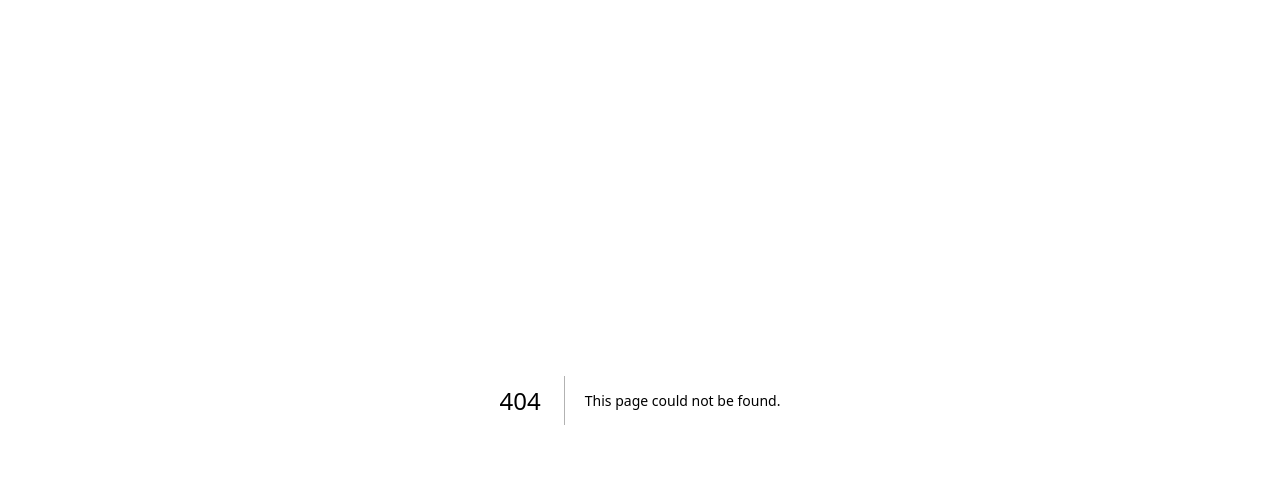
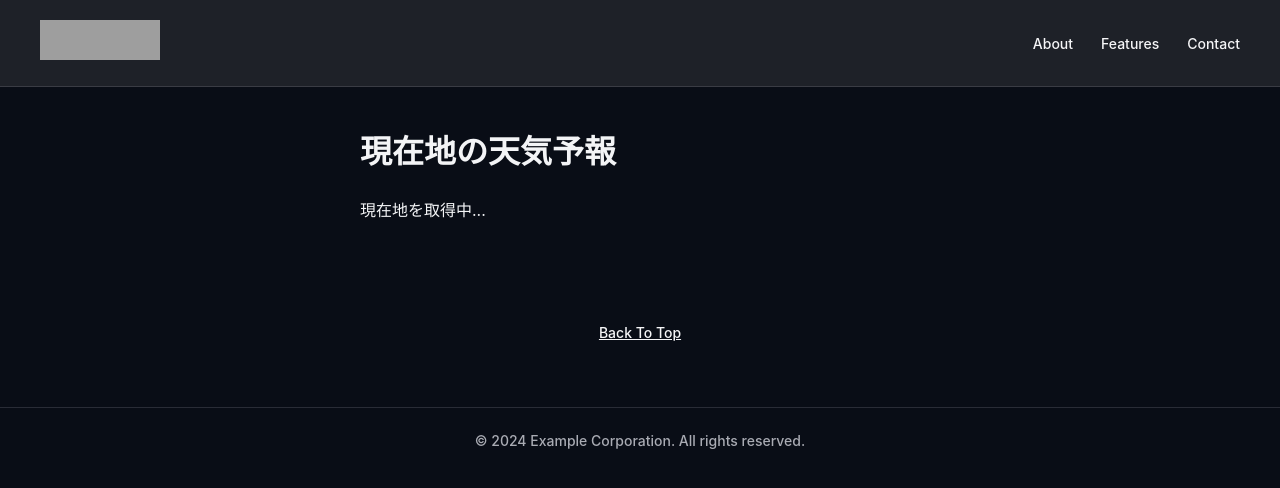
Before and after one commit to fkzmkhi/followup_next-emotion-ts, a Next.js app: page /example4 in a window 1280 px wide. Before the commit this address had no page. Shown: the top 488 px of the page. Built offline with nearby package versions, Linux system fonts and the light colour scheme; no server answers; grey boxes are pictures that could not be loaded.

Commit message:
feat(app/(examples)/example4): :art: implement weather forecast example

```diff
--- /dev/null
+++ b/app/(examples)/example4/api.ts
@@ -0,0 +1,39 @@
+export interface WeatherData {
+	hourly: {
+		time: string[];
+		temperature_2m: number[];
+		relativehumidity_2m: number[];
+		weathercode: number[];
+		windspeed_10m: number[];
+	};
+	hourly_units: {
+		temperature_2m: string;
+		relativehumidity_2m: string;
+		windspeed_10m: string;
+	};
+	latitude: number;
+	longitude: number;
+}
+
+
+export const getWeatherApi = async (lat: number, lon: number, signal?: AbortSignal): Promise<WeatherData> => {
+	if (lat === undefined || lat === null || lon === undefined || lon === null) {
+		throw new Error("緯度と経度が指定されていません。");
+	}
+	const baseUrl = "https://api.open-meteo.com/v1/forecast";
+	const params = new URLSearchParams({
+		latitude: lat.toString(),
+		longitude: lon.toString(),
+		hourly: "temperature_2m,relativehumidity_2m,weathercode,windspeed_10m",
+		timezone: "Asia/Tokyo",
+	});
+
+	const url = `${baseUrl}?${params}`;
+
+	const response = await fetch(url, { signal });
+	if (!response.ok) {
+		throw new Error(`API error: ${response.status}`);
+	}
+	const data: WeatherData = await response.json();
+	return data;
+}
--- /dev/null
+++ b/app/(examples)/example4/hooks/useLocation.ts
@@ -0,0 +1,60 @@
+
+import { useState, useEffect } from "react";
+
+interface Coordinates {
+	latitude: number;
+	longitude: number;
+}
+
+interface LocationState {
+	coordinates: Coordinates | null;
+	error: string | null;
+	isLoading: boolean;
+}
+
+export default function useLocation() {
+	const [state, setState] = useState<LocationState>({
+		coordinates: null,
+		error: null,
+		isLoading: true, // 初期状態は読み込み中
+	});
+
+	useEffect(() => {
+		// ① SSR（サーバーサイドレンダリング）対策とブラウザサポートのチェック
+		if (typeof window === "undefined" || !("geolocation" in navigator)) {
+			// eslint-disable-next-line react-hooks/set-state-in-effect
+			setState({
+				coordinates: null,
+				error: "このブラウザは位置情報取得に対応していません。",
+				isLoading: false,
+			});
+			return;
+		}
+
+		// ② 現在地を取得
+		navigator.geolocation.getCurrentPosition(
+			(position) => {
+				// 取得成功時にStateを更新
+				setState({
+					coordinates: {
+						latitude: position.coords.latitude,
+						longitude: position.coords.longitude,
+					},
+					error: null,
+					isLoading: false,
+				});
+			},
+			(error) => {
+				// 取得失敗時にStateとエラーメッセージを更新
+				setState({
+					coordinates: null,
+					error: `位置情報の取得に失敗しました: ${error.message}`,
+					isLoading: false,
+				});
+			}
+		);
+	}, []); // 最初のマウント時に一度だけ実行
+
+	// コンポーネントが利用できるように状態（State）を返却する
+	return state;
+}
--- /dev/null
+++ b/app/(examples)/example4/page.tsx
@@ -0,0 +1,102 @@
+"use client";
+
+import { useState, useEffect } from "react";
+import useLocation from "./hooks/useLocation";
+import { getWeatherApi, type WeatherData } from "./api";
+
+export default function Example4Page() {
+	// ① useLocation はカスタムフックなので、トップレベルで直接呼び出します（useState の中には入れません）
+	const location = useLocation();
+	const [weather, setWeather] = useState<WeatherData | null>(null);
+	const [isWeatherLoading, setIsWeatherLoading] = useState(false);
+	const [weatherError, setWeatherError] = useState<string | null>(null);
+
+	useEffect(() => {
+		// ② 位置情報の取得が完了するまではフェッチを開始しない
+		if (!location.coordinates) {
+			return;
+		}
+
+		const controller = new AbortController();
+		// eslint-disable-next-line react-hooks/set-state-in-effect
+		setIsWeatherLoading(true);
+		// eslint-disable-next-line react-hooks/set-state-in-effect
+		setWeatherError(null);
+
+		// ③ getWeatherApi を非同期に呼び出し、結果を state に保存
+		getWeatherApi(
+			location.coordinates.latitude,
+			location.coordinates.longitude,
+			controller.signal
+		)
+			.then((data) => {
+				setWeather(data);
+				setIsWeatherLoading(false);
+			})
+			.catch((err) => {
+				if (err.name === "AbortError") {
+					console.log("天気情報の取得要求がキャンセルされました");
+					return;
+				}
+				setWeatherError(err.message || "天気情報の取得に失敗しました");
+				setIsWeatherLoading(false);
+			});
+
+		// クリーンアップ関数でリクエストをキャンセル可能にする
+		return () => {
+			controller.abort();
+		};
+	}, [location.coordinates]); // ④ 位置情報が更新されたら再実行する
+
+	return (
+		<div style={{ padding: "20px", maxWidth: "600px", margin: "0 auto" }}>
+			<h1>現在地の天気予報</h1>
+
+			{/* ① 位置情報の取得状態の表示 */}
+			{location.isLoading && <p>現在地を取得中...</p>}
+			{location.error && <p style={{ color: "red" }}>{location.error}</p>}
+
+			{/* ② 天気情報の取得状態の表示 */}
+			{isWeatherLoading && <p>天気予報を読み込み中...</p>}
+			{weatherError && <p style={{ color: "red" }}>{weatherError}</p>}
+
+			{/* ③ 天気情報の表示 */}
+			{weather && (
+				<div style={{ marginTop: "20px" }}>
+					<h2>取得結果</h2>
+					<p>緯度: {weather.latitude}° / 経度: {weather.longitude}°</p>
+
+					<h3>時間ごとの気温 (最新5件)</h3>
+					<table style={{ width: "100%", borderCollapse: "collapse", marginTop: "10px" }}>
+						<thead>
+							<tr style={{ borderBottom: "2px solid #ccc", textAlign: "left" }}>
+								<th style={{ padding: "8px" }}>時間</th>
+								<th style={{ padding: "8px" }}>気温 ({weather.hourly_units.temperature_2m})</th>
+								<th style={{ padding: "8px" }}>湿度 ({weather.hourly_units.relativehumidity_2m})</th>
+								<th style={{ padding: "8px" }}>風速 ({weather.hourly_units.windspeed_10m})</th>
+							</tr>
+						</thead>
+						<tbody>
+							{weather.hourly.time.slice(0, 24).map((time, index) => {
+								const formattedTime = new Date(time).toLocaleString("ja-JP", {
+									month: "short",
+									day: "numeric",
+									hour: "2-digit",
+									minute: "2-digit",
+								});
+								return (
+									<tr key={time} style={{ borderBottom: "1px solid #eee" }}>
+										<td style={{ padding: "8px" }}>{formattedTime}</td>
+										<td style={{ padding: "8px" }}>{weather.hourly.temperature_2m[index]}</td>
+										<td style={{ padding: "8px" }}>{weather.hourly.relativehumidity_2m[index]}</td>
+										<td style={{ padding: "8px" }}>{weather.hourly.windspeed_10m[index]}</td>
+									</tr>
+								);
+							})}
+						</tbody>
+					</table>
+				</div>
+			)}
+		</div>
+	);
+}
```
